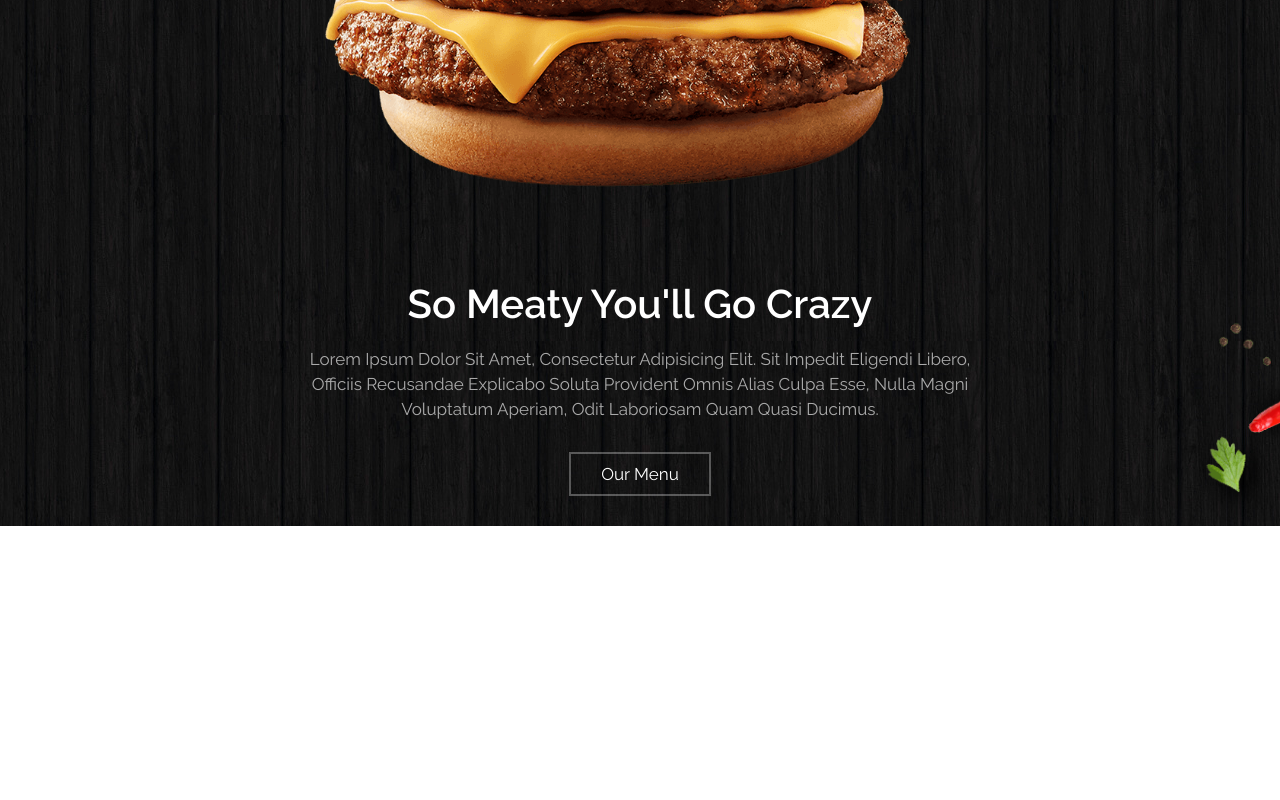
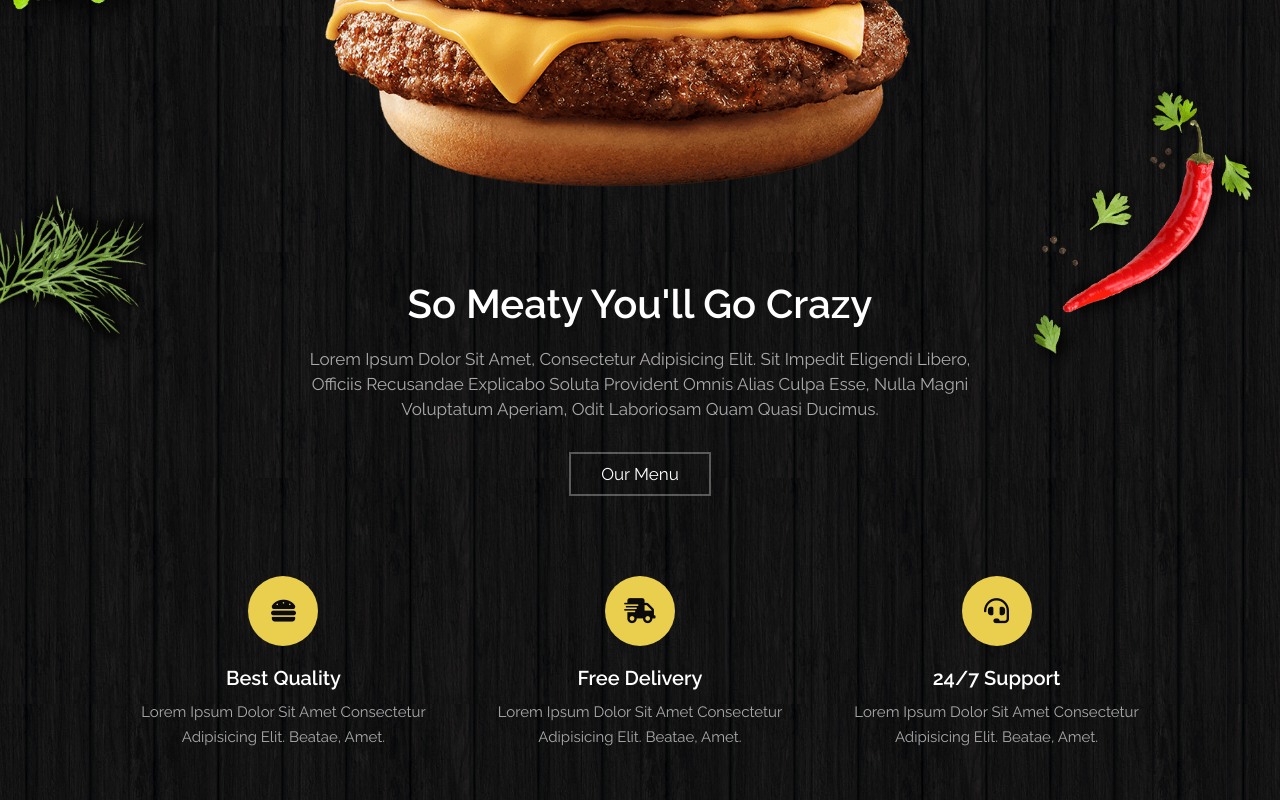
Before and after one commit to Amir-Bagjani/burger-website-sass-animation, a React (Create React App) app: page / in a window 1280 px wide. Shown: the part 522-1322 px from the top of the page. Before the commit the page ends 1048 px from the top, so only its background shows below. Built offline with nearby package versions, Linux system fonts and the light colour scheme.

Commit message:
service section added

```diff
--- a/src/HomePage.jsx
+++ b/src/HomePage.jsx
@@ -1,4 +1,5 @@
 import HomeSection from "./components/HomeSection.jsx";
+import ServiceSection from "./components/ServiceSection.jsx";
 
 import "./styles/homepage.scss";
 
@@ -6,6 +7,7 @@ const HomePage = () => {
   return (
     <>
       <HomeSection />
+      <ServiceSection />
     </>
   );
 };
--- /dev/null
+++ b/src/components/ServiceSection.jsx
@@ -0,0 +1,35 @@
+import React from "react";
+
+const ServiceSection = () => {
+  return (
+    <section className="service">
+
+      <div className="box">
+        <i className="fas fa-hamburger"></i>
+        <h3>best quality</h3>
+        <p>
+          Lorem ipsum dolor sit amet consectetur adipisicing elit. Beatae, amet.
+        </p>
+      </div>
+
+      <div className="box">
+        <i className="fas fa-shipping-fast"></i>
+        <h3>free delivery</h3>
+        <p>
+          Lorem ipsum dolor sit amet consectetur adipisicing elit. Beatae, amet.
+        </p>
+      </div>
+
+      <div className="box">
+        <i className="fas fa-headset"></i>
+        <h3>24/7 support</h3>
+        <p>
+          Lorem ipsum dolor sit amet consectetur adipisicing elit. Beatae, amet.
+        </p>
+      </div>
+
+    </section>
+  );
+};
+
+export default ServiceSection;
--- a/src/styles/_config.scss
+++ b/src/styles/_config.scss
@@ -18,7 +18,7 @@ $border: 0.2rem solid rgba(255, 255, 255, 0.3);
 }
 
 @mixin grid($val) {
- display: grid;
- grid-template-columns: repeat(auto-fit, minmax($val, 1fr));
- gap: 2rem;
+  display: grid;
+  grid-template-columns: repeat(auto-fit, minmax($val, 1fr));
+  gap: 2rem;
 }
--- a/src/styles/homepage.scss
+++ b/src/styles/homepage.scss
@@ -4,7 +4,7 @@
     margin-top: 7rem;
     background: url(../../public/images/home-bg.png) no-repeat;
     background-position: center;
-    background-size: cover;
+    background-size: contain;
 
     .content{
         max-width: 70rem;
@@ -26,6 +26,42 @@
     }
 }
 
+.service{
+    @include grid(31rem);
+
+    .box{
+        text-align: center;
+        padding: 2rem;
+
+        i{
+            height: 7rem;
+            width: 7rem;
+            line-height: 7rem;
+            font-size: 2.5rem;
+            color: $black;
+            background-color: $yellow;
+            margin-bottom: 1rem;
+            border-radius: 50%;
+        }
+
+        h3{
+            @include title-text(2rem);
+            padding: 1rem 0;
+        }
+
+        p{
+            @include grap-text(1.5rem)
+        }
+    }
+}
+
+
+
+@media (max-width: 991px) {
+    .home {
+        background-size: cover;
+    }
+}
 @media (max-width: 768px) {
     .home .content h3{
         font-size: 2.5rem;
```
